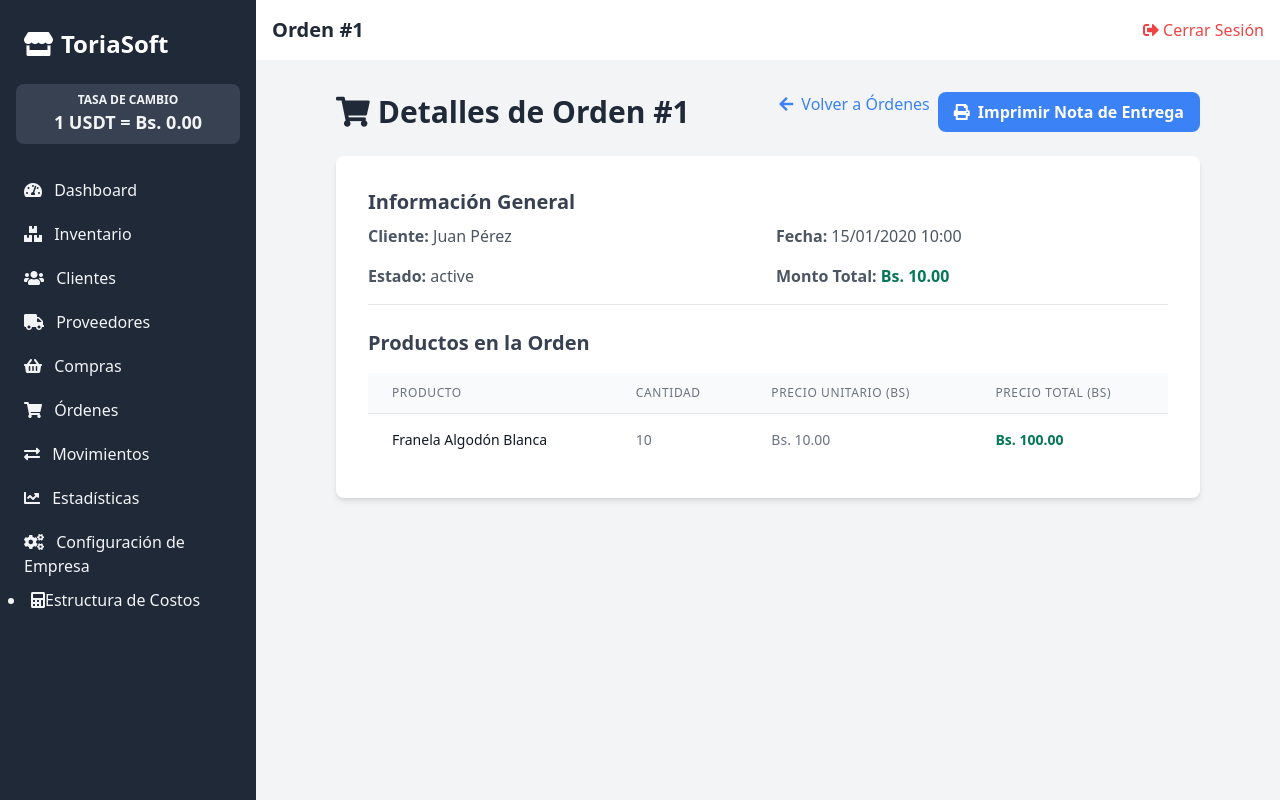
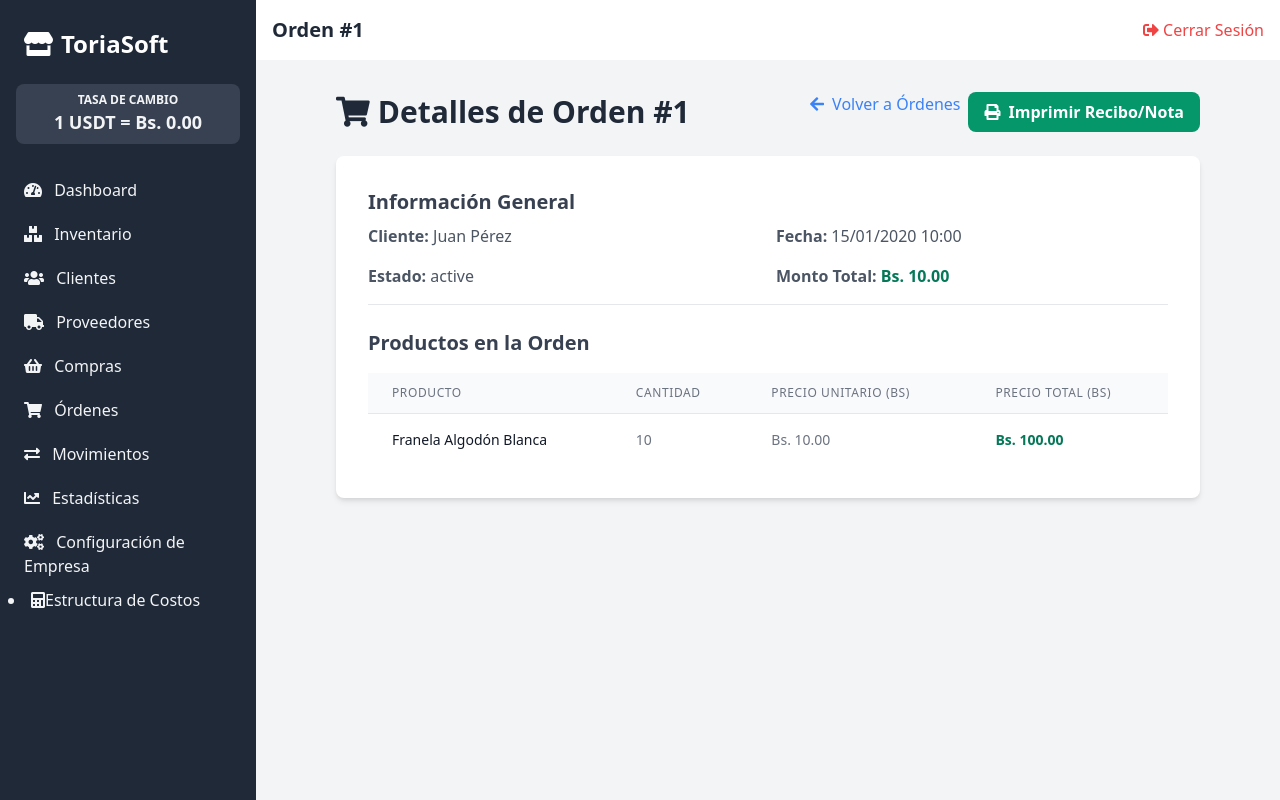
Before and after one commit to logos767/ToriaSoft, a Flask app: page /ordenes/detalle/1 in a window 1280 px wide. Run offline with Flask 3, Linux system fonts and the light colour scheme; a user stored in the database is signed in; tables that the repository leaves empty hold one stand-in row (values such as "Sample post"); a database or web service that is not in the repository returns one stand-in record (values such as "Sample title"); data that the repository does not hold is empty.

Commit message:
Update detalle_orden.html

```diff
--- a/templates/ordenes/detalle_orden.html
+++ b/templates/ordenes/detalle_orden.html
@@ -7,8 +7,8 @@
         <div class="flex space-x-2">
             <a href="{{ url_for('order_list') }}" class="text-blue-500 hover:underline"><i class="fas fa-arrow-left mr-1"></i> Volver a Órdenes</a>
             {% if company_info %}
-            <a href="{{ url_for('print_delivery_note', order_id=order.id) }}" target="_blank" class="bg-blue-500 text-white font-bold py-2 px-4 rounded-lg hover:bg-blue-600 transition-colors">
-                <i class="fas fa-print mr-2"></i>Imprimir Nota de Entrega
+            <a href="{{ url_for('print_delivery_note', order_id=order.id) }}" target="_blank" class="bg-green-600 text-white font-bold py-2 px-4 rounded-lg hover:bg-green-700 transition-colors">
+                <i class="fas fa-print mr-2"></i>Imprimir Recibo/Nota
             </a>
             {% endif %}
         </div>
```
